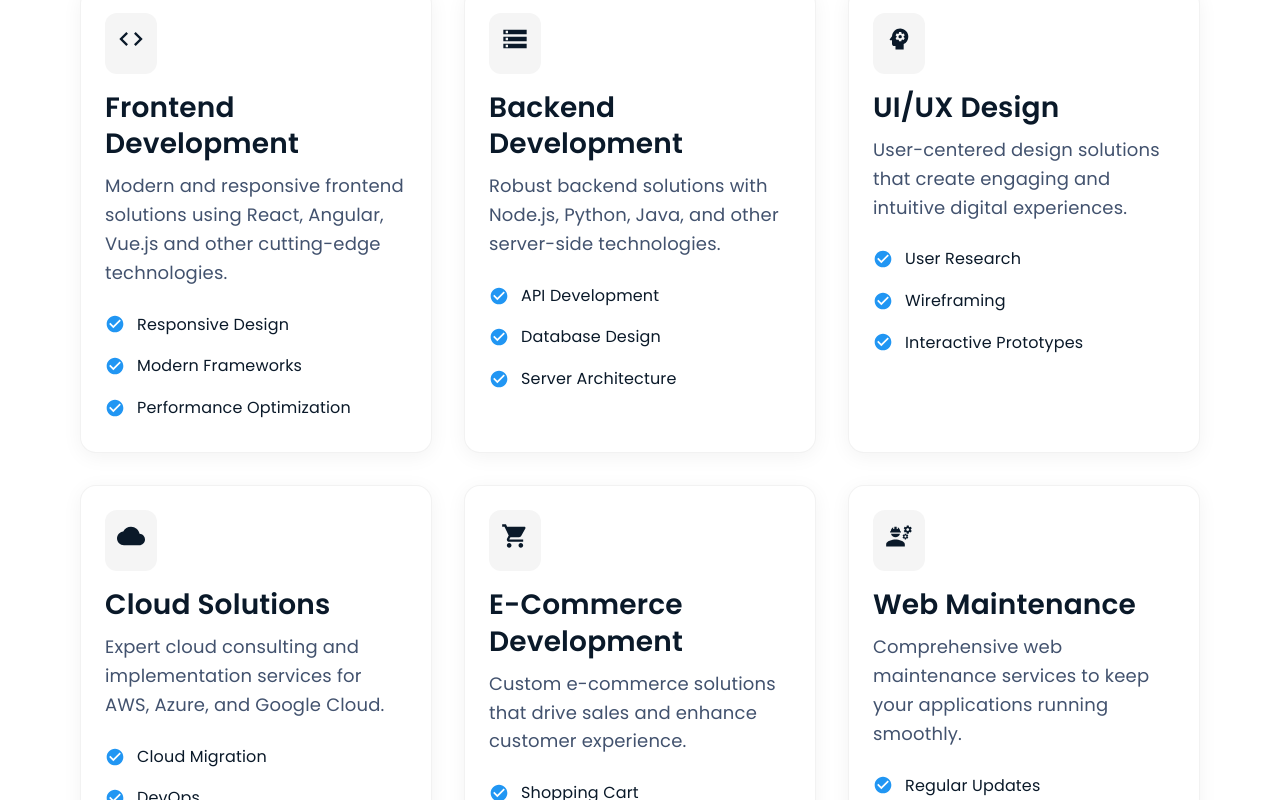
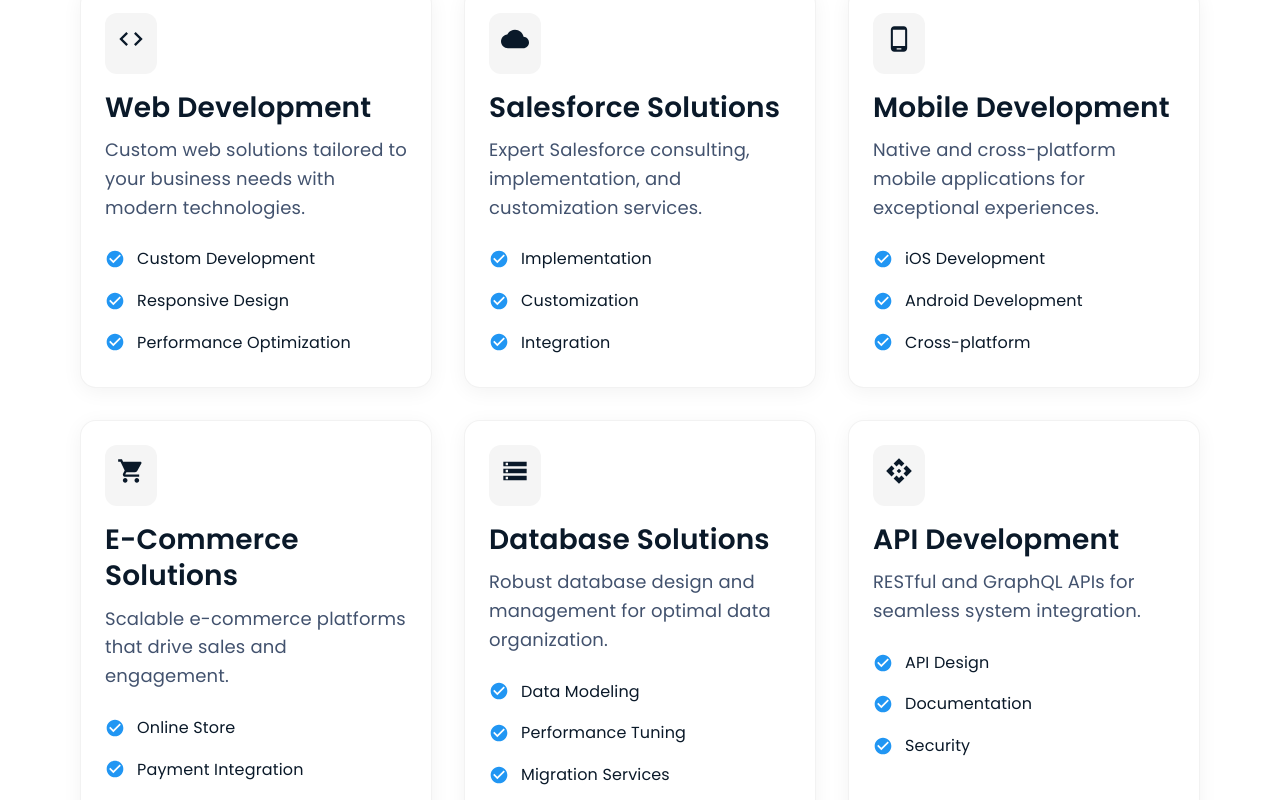
Before and after one commit to onetechfuse/onetechfuse, a React (Create React App) app: page / in a window 1280 px wide. Shown: the part 760-1560 px from the top of the page. Built offline with nearby package versions, Linux system fonts and the light colour scheme.

Commit message:
refactoring

```diff
--- a/src/pages/Home.tsx
+++ b/src/pages/Home.tsx
@@ -187,46 +187,47 @@
   const seoDescription = 'OneTechFuse - Leading provider of custom software development, Salesforce solutions, mobile apps, and enterprise IT services. Transform your business with our innovative technology solutions and expert consulting services.';
 
   const handleServiceClick = (service: string) => {
-    navigate('/contact');
+    const path = `/services/${service.toLowerCase().replace(/\s+/g, '-')}`;
+    navigate(path);
   };
 
   const services = [
     {
-      title: 'Frontend Development',
+      title: 'Web Development',
       icon: <CodeIcon />,
-      description: 'Modern and responsive frontend solutions using React, Angular, Vue.js and other cutting-edge technologies.',
-      features: ['Responsive Design', 'Modern Frameworks', 'Performance Optimization'],
+      description: 'Custom web solutions tailored to your business needs with modern technologies.',
+      features: ['Custom Development', 'Responsive Design', 'Performance Optimization'],
     },
     {
-      title: 'Backend Development',
-      icon: <DatabaseIcon />,
-      description: 'Robust backend solutions with Node.js, Python, Java, and other server-side technologies.',
-      features: ['API Development', 'Database Design', 'Server Architecture'],
+      title: 'Salesforce Solutions',
+      icon: <CloudIcon />,
+      description: 'Expert Salesforce consulting, implementation, and customization services.',
+      features: ['Implementation', 'Customization', 'Integration'],
     },
     {
-      title: 'UI/UX Design',
-      icon: <PsychologyIcon />,
-      description: 'User-centered design solutions that create engaging and intuitive digital experiences.',
-      features: ['User Research', 'Wireframing', 'Interactive Prototypes'],
+      title: 'Mobile Development',
+      icon: <MobileIcon />,
+      description: 'Native and cross-platform mobile applications for exceptional experiences.',
+      features: ['iOS Development', 'Android Development', 'Cross-platform'],
     },
     {
-      title: 'Cloud Solutions',
-      icon: <CloudIcon />,
-      description: 'Expert cloud consulting and implementation services for AWS, Azure, and Google Cloud.',
-      features: ['Cloud Migration', 'DevOps', 'Scalable Architecture'],
+      title: 'E-Commerce Solutions',
+      icon: <EcommerceIcon />,
+      description: 'Scalable e-commerce platforms that drive sales and engagement.',
+      features: ['Online Store', 'Payment Integration', 'Inventory Management'],
     },
     {
-      title: 'E-Commerce Development',
-      icon: <EcommerceIcon />,
-      description: 'Custom e-commerce solutions that drive sales and enhance customer experience.',
-      features: ['Shopping Cart', 'Payment Gateway', 'Inventory Management'],
+      title: 'Database Solutions',
+      icon: <DatabaseIcon />,
+      description: 'Robust database design and management for optimal data organization.',
+      features: ['Data Modeling', 'Performance Tuning', 'Migration Services'],
     },
     {
-      title: 'Web Maintenance',
-      icon: <ExpertiseIcon />,
-      description: 'Comprehensive web maintenance services to keep your applications running smoothly.',
-      features: ['Regular Updates', 'Security Patches', '24/7 Support'],
-    }
+      title: 'API Development',
+      icon: <ApiIcon />,
+      description: 'RESTful and GraphQL APIs for seamless system integration.',
+      features: ['API Design', 'Documentation', 'Security'],
+    },
   ];
 
   const industries = [
```
